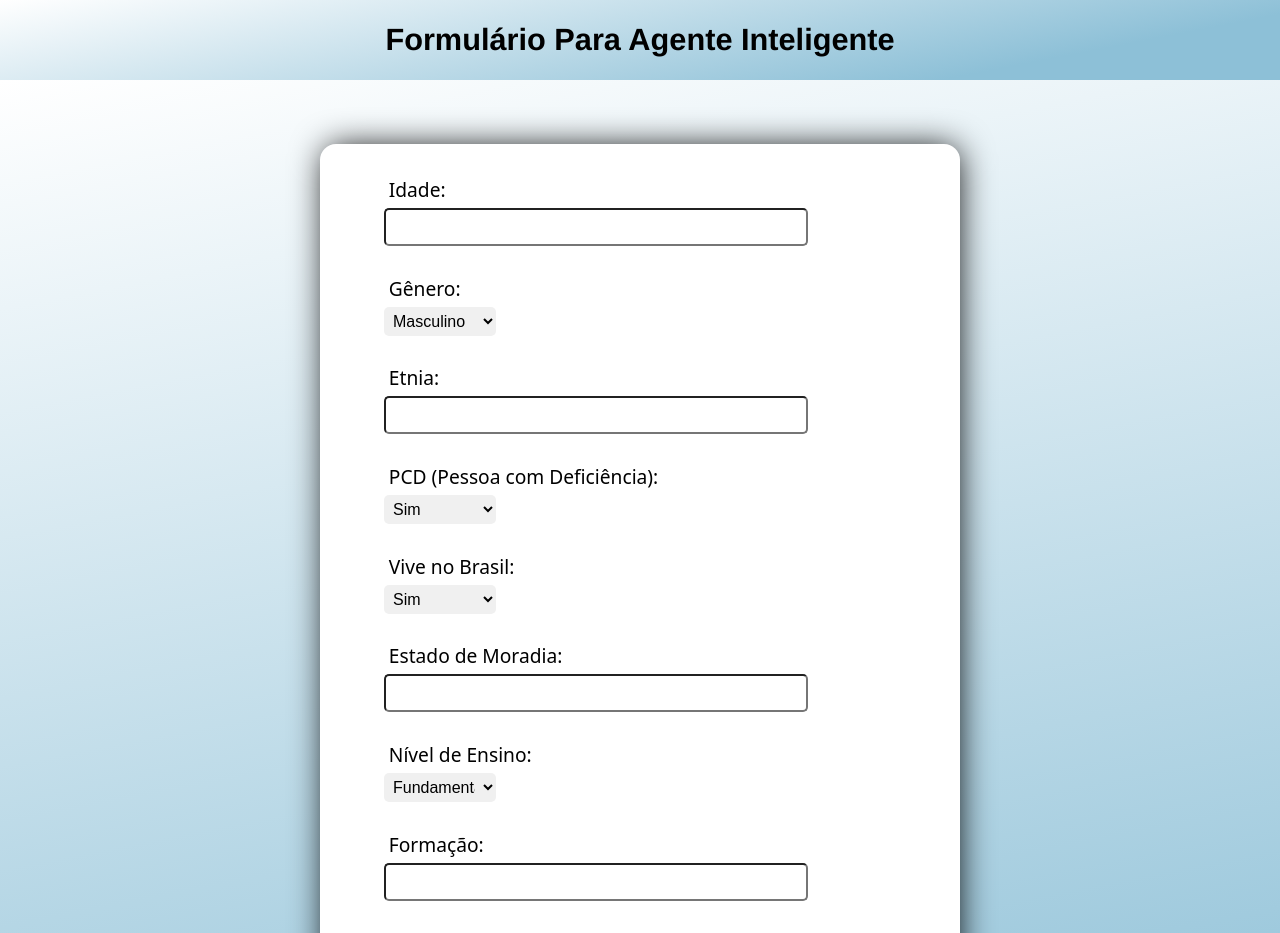
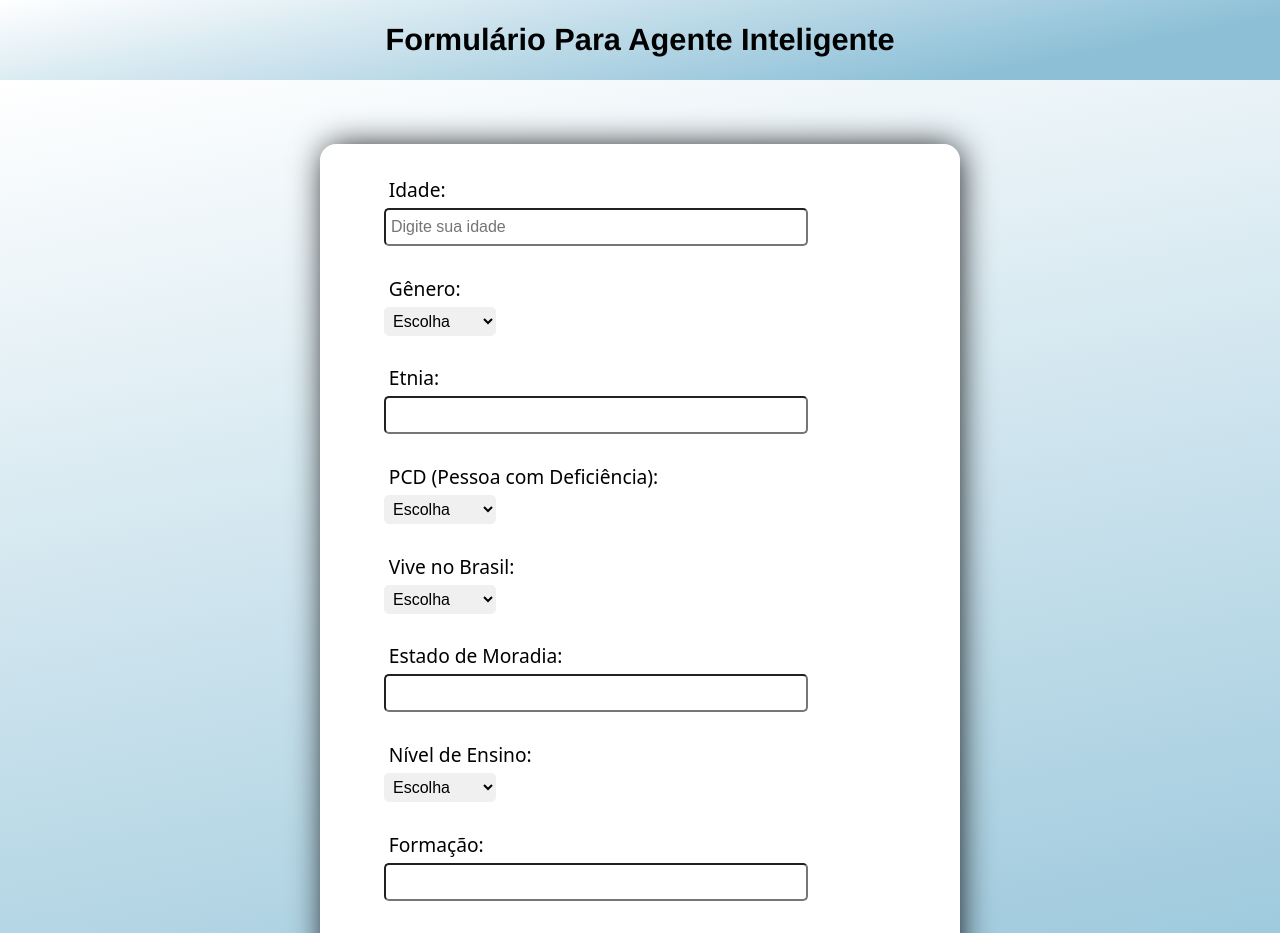
Before and after one commit to williamwallace076/Agent_inteligent_n8n_forms, a React (Vite) app: page / in a window 1280 px wide. Shown: the top 933 px of the page. Built offline with nearby package versions, Linux system fonts and the light colour scheme.

Commit message:
validacaoParcialInputs

```diff
--- a/src/components/Forms.css
+++ b/src/components/Forms.css
@@ -99,6 +99,17 @@
             }
 
         }
+
+
+        .error-message{
+            color: red;
+            font-size: 0.7rem;
+            padding-left: 0.3rem;
+        }
+
+        .input-error{
+            border: 1px solid #ff0000;
+        }
     }
 
 }
--- a/src/components/Forms.jsx
+++ b/src/components/Forms.jsx
@@ -1,12 +1,16 @@
 import './Forms.css'
 
-import {useForm} from "react-hook-form"
+import { useForm } from "react-hook-form"
 
 const Forms = () => {
 
-    const {register, handleSubmit} = useForm()
+    const {
+        register,
+        handleSubmit,
+        formState: { errors },
+    } = useForm()
 
-    const onSubmit = (data,event) => {console.log(data); event.preventDefault(); };
+    const onSubmit = (data, event) => { console.log(data); event.preventDefault(); };
 
     return (
         <>
@@ -25,92 +29,131 @@ const Forms = () => {
                     <form id="form-predicao">
                         <label>Idade:</label>
                         <input
+                            className={errors?.idade && "input-error"}
                             type="number"
                             name="idade"
-                            min="16" max="90"
-                            required
-                            {...register("idade")}
+                            min = "16"
+                            max="90"
+                            placeholder="Digite sua idade"
+                            {...register("idade", { required: true, min:16, max:90 })}
 
-                            /><br />
+                        />
+                        {errors?.idade?.type === "required" && (<p className='error-message'>Campo obrigatório</p>) ||
+                        errors?.idade?.type==="min" && (<p className='error-message'>A idade minima é 16 anos</p>)  ||
+                        errors?.idade?.type==="max" && (<p className='error-message'>A idade máxima é 90 anos</p>)
+                        }
+                        <br />
 
                         <label>Gênero:</label>
-                            <select name="genero" {...register("genero")}>
+                        <select name="genero" {...register("genero", { required: true })}>
+                            <option value="">Escolha</option>
                             <option value="masculino">Masculino</option>
                             <option value="feminino">Feminino</option>
                             <option value="outro">Outro</option>
-                            </select><br />
+                        </select>
+                        {errors?.genero?.type === "required" && (<p className='error-message'>Campo obrigatório</p>)}
+                        <br />
 
                         <label>Etnia:</label>
                         <input
+                            className={errors?.etnia && "input-error"}
                             type="text"
                             name="etnia"
-                            {...register("etnia")}
-                             /><br />
+                            {...register("etnia", { required: true})}
+                        />
+                        {errors?.etnia?.type === "required" && (<p className='error-message'>Campo obrigatório</p>)}
+                        <br />
 
                         <label>PCD (Pessoa com Deficiência):</label>
-                            <select name="pcd" {...register("pcd")}>
+                        <select name="pcd" {...register("pcd", { required: true })}>
+                            <option value="">Escolha</option>
                             <option value="sim">Sim</option>
                             <option value="nao">Não</option>
-                            </select><br />
+                        </select>
+                        {errors?.pcd?.type === "required" && (<p className='error-message'>Campo obrigatório</p>)}
+                        <br />
 
                         <label>Vive no Brasil:</label>
-                            <select name="vive_no_brasil" {...register("viveBrasil")}>
+                        <select name="vive_no_brasil" {...register("viveBrasil", { required: true })}>
+                            <option value="">Escolha</option>
                             <option value="sim">Sim</option>
                             <option value="nao">Não</option>
-                            </select><br />
+                        </select>
+                        {errors?.viveBrasil?.type === "required" && (<p className='error-message'>Campo obrigatório</p>)}
+                        <br />
 
                         <label>Estado de Moradia:</label>
                         <input
+                            className={errors?.estadoMoradia && "input-error"}
                             type="text"
                             name="estado_moradia"
-                            {...register("estadoMoradia")}
-                            /><br />
+                            {...register("estadoMoradia", { required: true })}
+                        />
+                        {errors?.estadoMoradia?.type === "required" && (<p className='error-message'>Campo obrigatório</p>)}
+                        <br />
 
                         <label>Nível de Ensino:</label>
-                            <select name="nivel_ensino" {...register("nivelEnsino")}>
+                        <select name="nivel_ensino" {...register("nivelEnsino", { required: true })}>
+                            <option value="">Escolha</option>
                             <option value="fundamental">Fundamental</option>
                             <option value="medio">Médio</option>
                             <option value="superior">Superior</option>
                             <option value="pos">Pós-graduação</option>
-                            </select><br />
+                        </select>
+                        {errors?.nivelEnsino?.type === "required" && (<p className='error-message'>Campo obrigatório</p>)}
+                        <br />
 
                         <label>Formação:</label>
                         <input
+                            className={errors?.formacao && "input-error"}
                             type="text"
                             name="formacao"
-                            {...register("formacao")}
-                            /><br />
+                            {...register("formacao", { required: true })}
+                        />
+                        {errors?.formacao?.type === "required" && (<p className='error-message'>Campo obrigatório</p>)}<br />
 
                         <label>Tempo de Experiência com Dados (anos):</label>
                         <input
+                            className={errors?.experienciaDados && "input-error"}
                             type="number"
                             name="tempo_experiencia_dados"
-                            {...register("experienciaDados")}
-                            /><br />
+                            {...register("experienciaDados", { required: true })}
+                        />
+                        {errors?.experienciaDados?.type === "required" && (<p className='error-message'>Campo obrigatório</p>)}
+                        <br />
 
                         <label>Linguagens Preferidas (ex: Python, R):</label>
                         <input
+                            className={errors?.linguagensPreferidas && "input-error"}
                             type="text"
                             name="linguagens_preferidas"
-                            {...register("linguagensPreferidas")}
-                             /><br />
+                            {...register("linguagensPreferidas", { required: true })}
+                        />
+                        {errors?.linguagensPreferidas?.type === "required" && (<p className='error-message'>Campo obrigatório</p>)}
+                        <br />
 
                         <label>Bancos de Dados (ex: MySQL, MongoDB):</label>
                         <input
+                            className={errors?.bancoDados && "input-error"}
                             type="text"
                             name="bancos_de_dados"
-                            {...register("bancoDados")}
-                             /><br />
+                            {...register("bancoDados", { required: true })}
+                        />
+                        {errors?.bancoDados?.type === "required" && (<p className='error-message'>Campo obrigatório</p>)}
+                        <br />
 
                         <label>Cloud Preferida:</label>
-                            <select name="cloud_preferida" {...register("cloudPreferida")}>
+                        <select name="cloud_preferida" {...register("cloudPreferida", { required: true })}>
+                            <option value="">Escolha</option>
                             <option value="aws">AWS</option>
                             <option value="azure">Azure</option>
                             <option value="gcp">GCP</option>
                             <option value="nenhuma">Nenhuma</option>
-                            </select><br />
+                        </select>
+                        {errors?.cloudPreferida?.type === "required" && (<p className='error-message'>Campo obrigatório</p>)}
+                        <br />
 
-                            <button type="" onClick={()=> handleSubmit(onSubmit)()}>Enviar</button>
+                        <button type="" onClick={() => handleSubmit(onSubmit)()}>Enviar</button>
                     </form>
                 </div>
 
```
Lines whose indentation alone changed are shown as unchanged.
